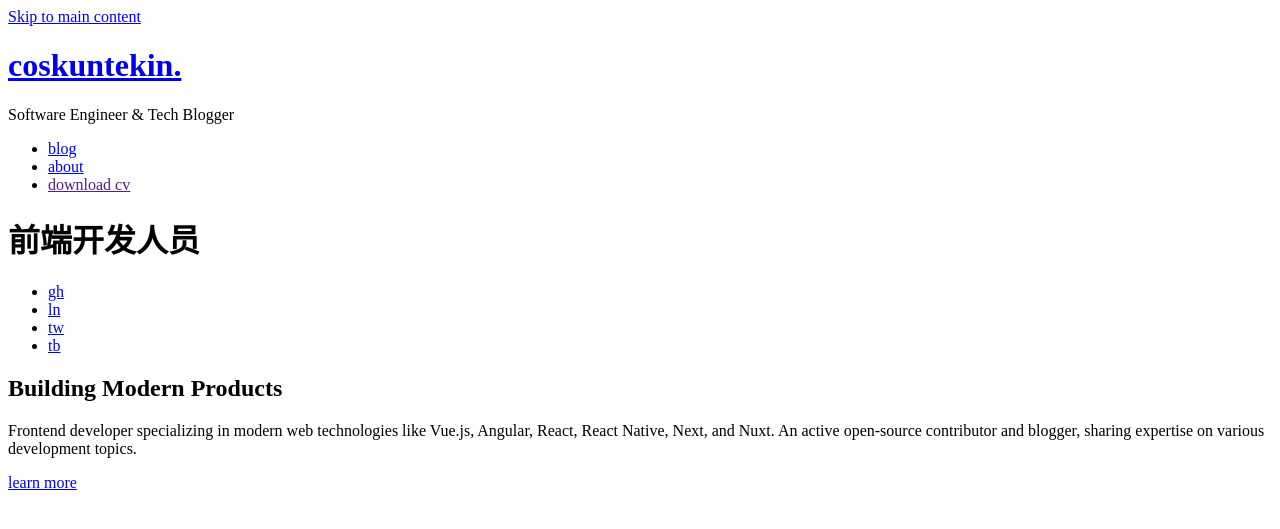
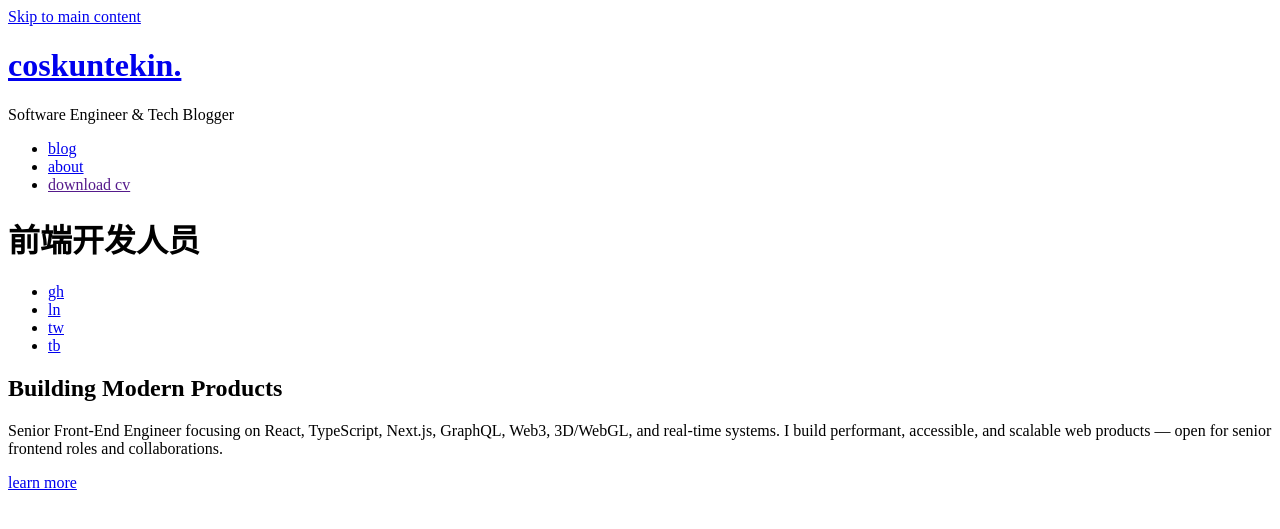
Before and after one commit to coskuntekin/coskuntekin.github.com, a Jekyll site: the page built from index.html, in a window 1280 px wide. Shown: the top 529 px of the page. Built offline with Jekyll 4.4.1, drawn with Linux system fonts in a browser that asks for light colours.

Commit message:
Update title and excerpt: Revise title to reflect current role and enhance excerpt for clarity on expertise and focus areas

```diff
--- a/index.html
+++ b/index.html
@@ -1,7 +1,8 @@
 ---
 layout: default
 classes: home
-title: coskuntekin @ Software Engineer
+title: Coskun Tekin — Senior Front‑End Engineer (React • TypeScript • Web3 • 3D • GraphQL)
+excerpt: Senior Front‑End Engineer — React, TypeScript, Next.js, GraphQL, Web3, WebXR/3D & real‑time systems. Crafting performant, accessible, production‑ready web experiences.
 ---
 
 {% include header.html %}
@@ -72,10 +73,7 @@ title: coskuntekin @ Software Engineer
         Building Modern Products
       </h2>
       <p id="main-section-text" class="main__section-text">
-        Frontend developer specializing in modern web technologies like Vue.js,
-        Angular, React, React Native, Next, and Nuxt. An active open-source
-        contributor and blogger, sharing expertise on various development
-        topics.
+        Senior Front‑End Engineer focusing on React, TypeScript, Next.js, GraphQL, Web3, 3D/WebGL, and real‑time systems. I build performant, accessible, and scalable web products — open for senior frontend roles and collaborations.
       </p>
       <a
         href="{{ site.baseurl }}/about"
```
